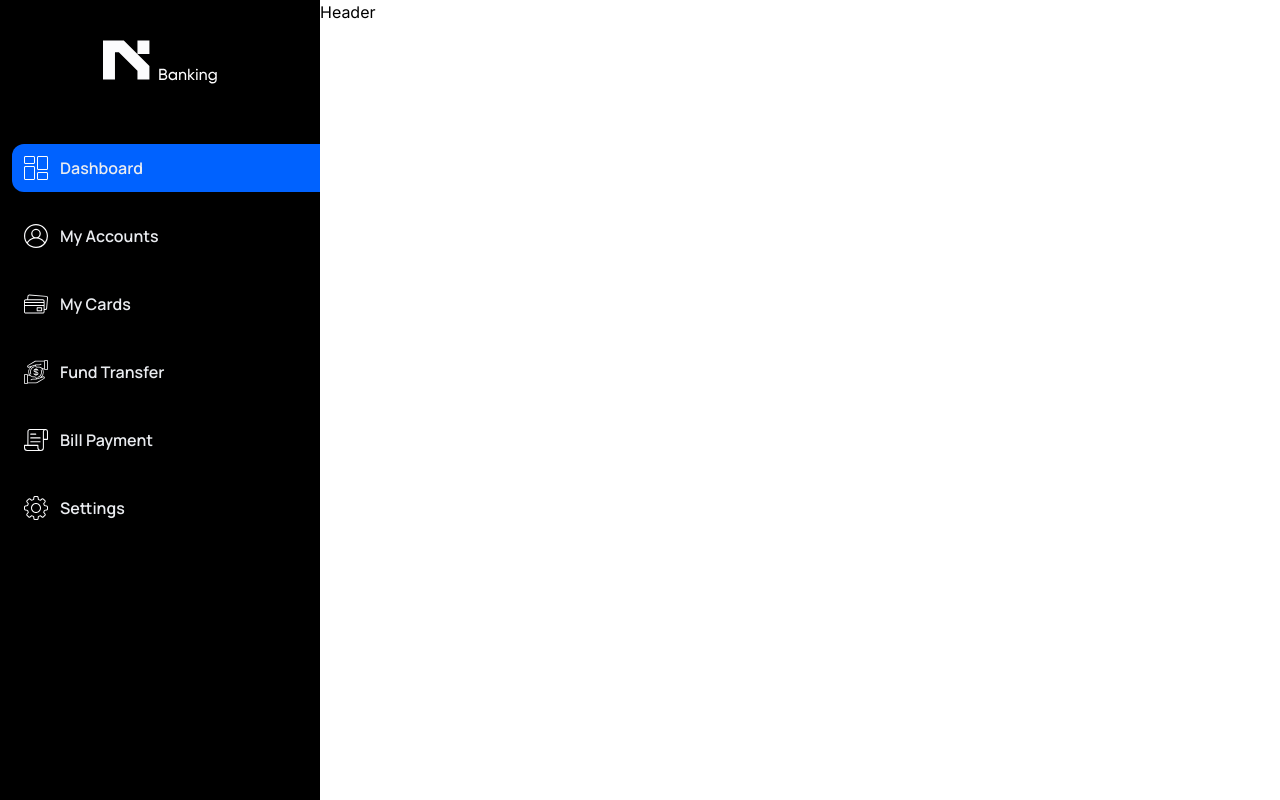
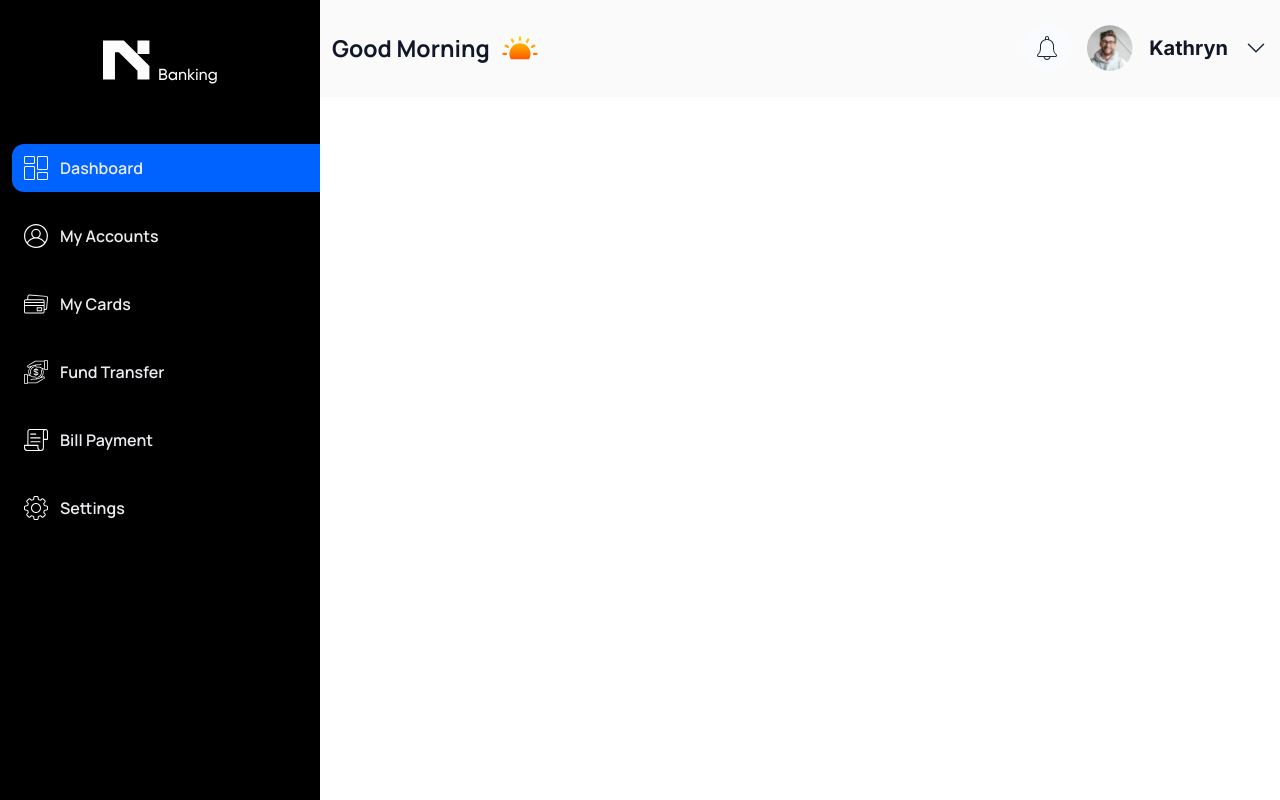
Before and after one commit to Soaressluiss/dashboard, a Next.js app: page / in a window 1280 px wide. Built offline with nearby package versions, Linux system fonts and the light colour scheme.

Commit message:
feat: created Header component

```diff
--- a/public/assets/Icons/notification.tsx
+++ b/public/assets/Icons/notification.tsx
@@ -1,4 +1,4 @@
-export function notification() {
+export function Notification() {
   return (
     <svg xmlns="http://www.w3.org/2000/svg" width="48" height="48" fill="none" viewBox="0 0 48 48">
       <circle cx="24" cy="24" r="24" fill="#F9FBFF"></circle>
--- a/src/app/Components/Header/Header.tsx
+++ b/src/app/Components/Header/Header.tsx
@@ -1,3 +1,28 @@
+import { Sun } from "../../../../public/assets/Icons/Sun";
+import { Notification } from "../../../../public/assets/Icons/Notification";
+import Image from "next/image";
+import avatar from "../../../../public/assets/avatares/Avatar00.png";
+import { ArrowDown } from "../../../../public/assets/Icons/ArrowDown";
+
 export default function Header() {
-  return <header className="">Header</header>;
+  return (
+    <header className=" w-full  h-[96.60px] px-3 bg-light-background flex items-center justify-between">
+      <article className=" flex items-center justify-between gap-x-3">
+        <h2 className=" text-light-gray-900 text-[23.18px] font-bold font-manrope leading-[30.91px]">Good Morning</h2>
+        <button>
+          <Sun />
+        </button>
+      </article>
+      <article className=" flex items-center justify-between gap-x-4">
+      <button>
+        <Notification />
+      </button>
+        <Image src={avatar} height="46" width="46" alt="avatar" />
+        <p className="text-light-gray-900 text-xl font-bold font-Manrope leading-[28.98px]">Kathryn</p>
+        <button>
+          <ArrowDown />
+        </button>
+      </article>
+    </header>
+  );
 }
```
